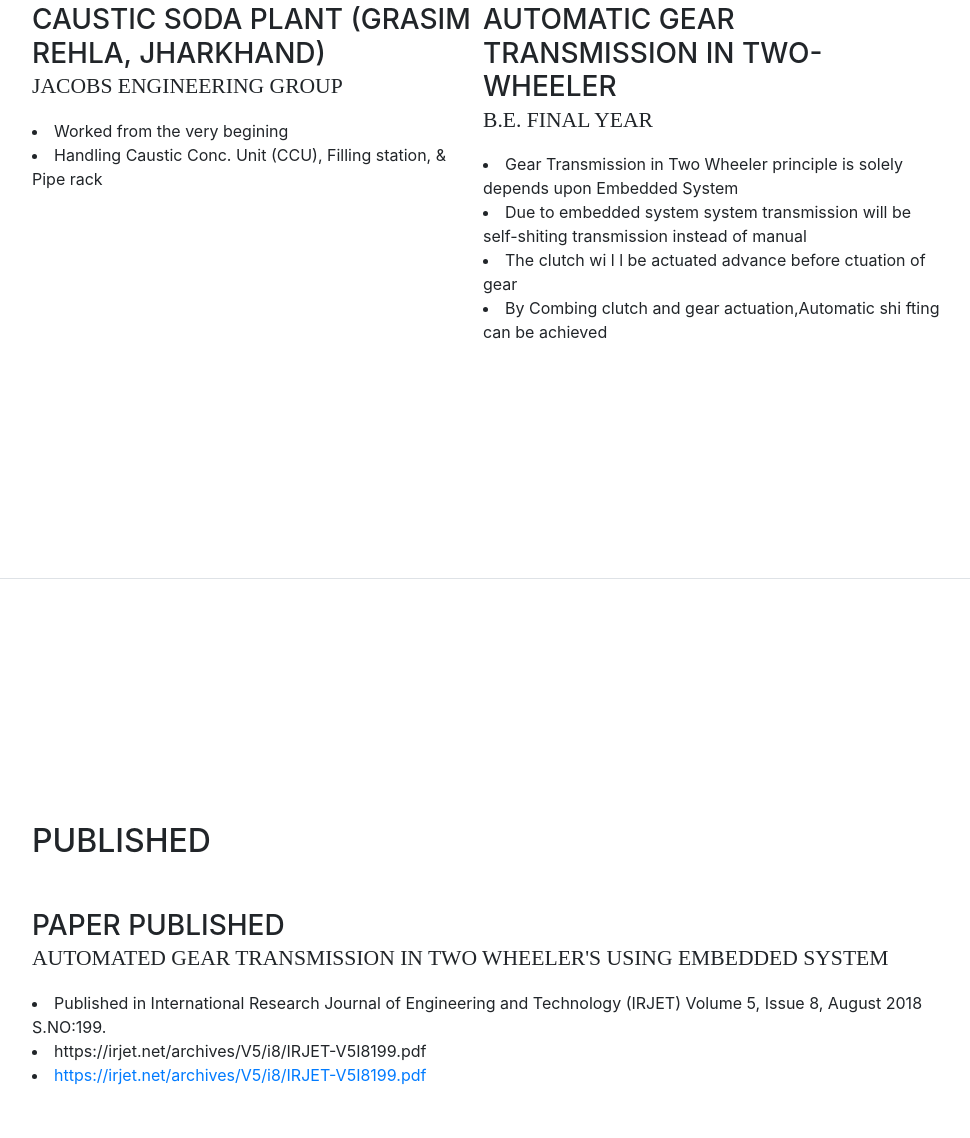
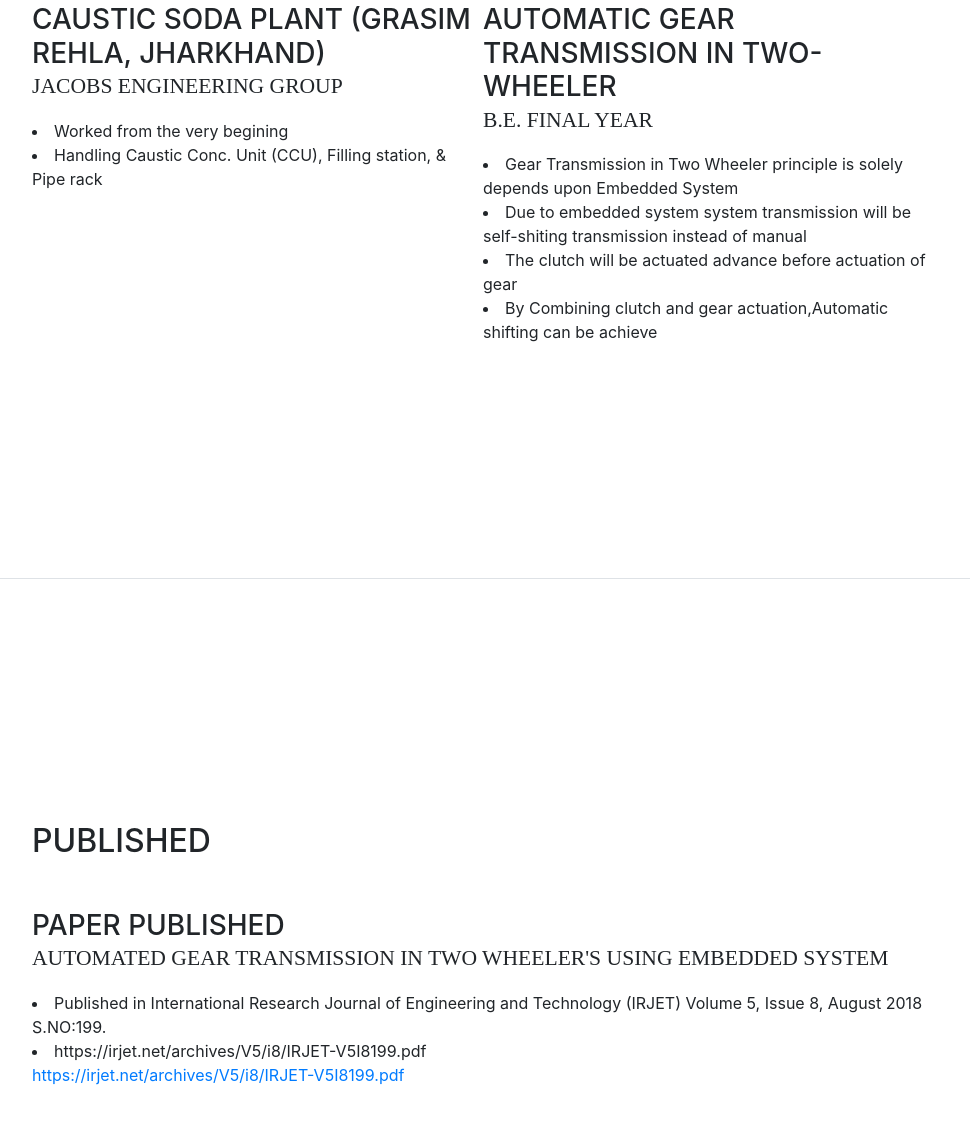
Before and after one commit to MayureshPote/mayureshpote.github.io, a website with bundled scripts: page index.html in a window 1280 px wide. Shown: the part 2621-3759 px from the top of the page, without its empty margins (288-1258 px from the left). Built offline with nearby package versions, Linux system fonts and the light colour scheme; a web font is replaced by a local one.

Commit message:
Update index.html

```diff
--- a/index.html
+++ b/index.html
@@ -216,8 +216,8 @@
               <div class="subheading mb-3">B.E. FINAL YEAR</div>
 		<li>Gear Transmission in Two Wheeler principle is solely depends upon Embedded System</li>
                 <li>Due to embedded system system transmission will be self-shiting transmission instead of manual</li>
-                <li>The clutch wi l l be actuated advance before ctuation of gear</li>
-		<li>By Combing clutch and gear actuation,Automatic shi fting can be achieved</li>
+                <li>The clutch will be actuated advance before actuation of gear</li>
+		<li>By Combining clutch and gear actuation,Automatic shifting can be achieve</li>
             </div>
 
           </div>
@@ -236,7 +236,7 @@
               <div class="subheading mb-3">Automated Gear Transmission in Two Wheeler's Using Embedded System</div>
 		<li>Published in International Research Journal of Engineering and Technology (IRJET) Volume 5, Issue 8, August 2018 S.NO:199.</li>
 	        <li>https://irjet.net/archives/V5/i8/IRJET-V5I8199.pdf</li>
-		    <li><a href="https://irjet.net/archives/V5/i8/IRJET-V5I8199.pdf">https://irjet.net/archives/V5/i8/IRJET-V5I8199.pdf</a></li>
+		    <a href="https://irjet.net/archives/V5/i8/IRJET-V5I8199.pdf">https://irjet.net/archives/V5/i8/IRJET-V5I8199.pdf</a>
             </div>
 
          </div>
```
